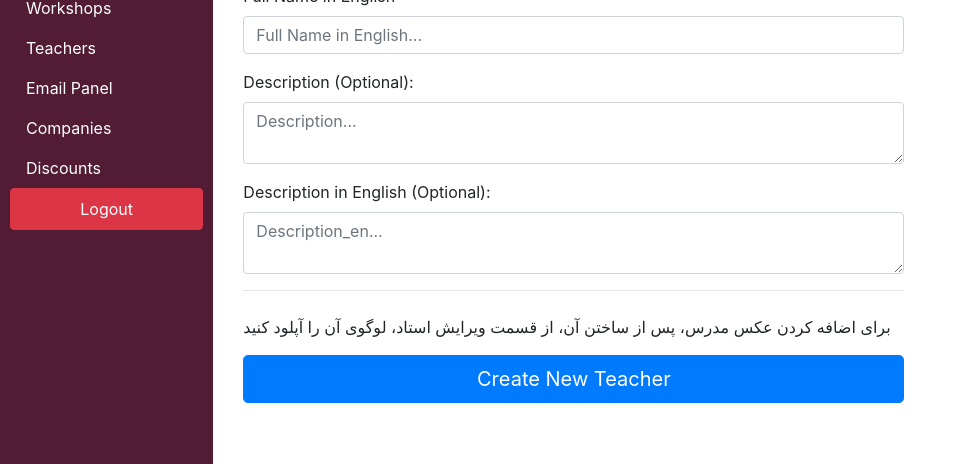
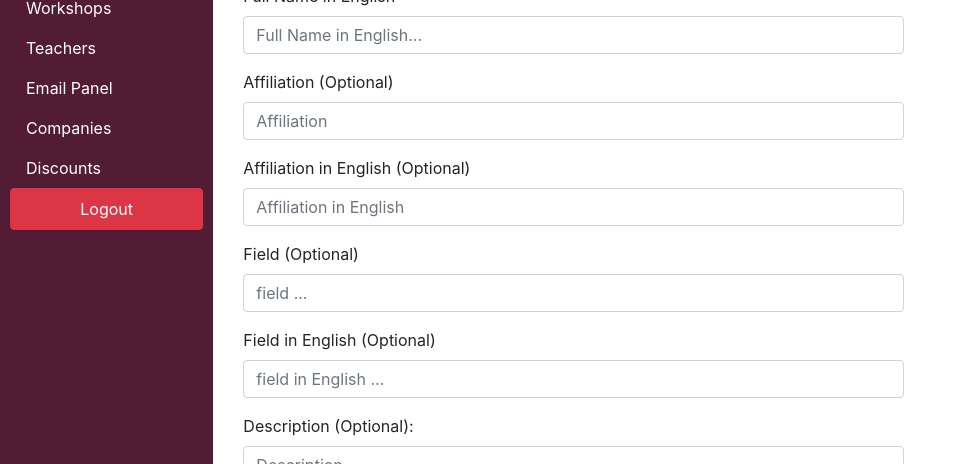
Before and after one commit to linuxfestival/LinuxFest-AdminPanel, a Vue app: page /createteacher in a window 1280 px wide. Shown: the part 158-622 px from the top of the page, without its empty margins (0-967 px from the left). Built offline with nearby package versions, Linux system fonts and the light colour scheme; no server answers; sample sign-in values are in the browser's storage; what vue-notification would draw is missing.

Commit message:
Add new fields to teacher

```diff
--- a/src/views/TeacherCreate.vue
+++ b/src/views/TeacherCreate.vue
@@ -27,6 +27,57 @@
             />
           </div>
         </div>
+        <div class="row">
+          <div class="col-md-12 mb-3">
+            <label for="affiliation">Affiliation (Optional)</label>
+            <input
+              id="affiliation"
+              type="text"
+              class="form-control"
+              placeholder="Affiliation"
+              v-model="newTeacher.affiliation"
+            />
+          </div>
+        </div>
+        <div class="row">
+          <div class="col-md-12 mb-3">
+            <label for="affiliation_en">Affiliation in English (Optional)</label>
+            <input
+              id="affiliation_en"
+              type="text"
+              class="form-control"
+              placeholder="Affiliation in English"
+              v-model="newTeacher.affiliation_en"
+            />
+          </div>
+        </div>
+
+        <div class="row">
+          <div class="col-md-12 mb-3">
+            <label for="field">Field (Optional)</label>
+            <input
+              id="field"
+              type="text"
+              class="form-control"
+              placeholder="field ..."
+              v-model="newTeacher.field"
+            />
+          </div>
+        </div>
+
+        <div class="row">
+          <div class="col-md-12 mb-3">
+            <label for="field_en">Field in English (Optional)</label>
+            <input
+              id="field_en"
+              type="text"
+              class="form-control"
+              placeholder="field in English ..."
+              v-model="newTeacher.field_en"
+            />
+          </div>
+        </div>
+
 
         <div class="mb-3">
           <label for="description">Description (Optional):</label>
--- a/src/views/TeacherProfile.vue
+++ b/src/views/TeacherProfile.vue
@@ -47,7 +47,7 @@
           </div>
 
           <div class="mb-3">
-            <label for="description_en">Description (Optional):</label>
+            <label for="description_en">Description in English (Optional):</label>
             <textarea
               class="form-control"
               id="description_en"
@@ -55,6 +55,49 @@
               v-model="teacher.description_en"
             >
             </textarea>
+          </div>
+
+          <div class="mb-3">
+            <label for="affiliation">Affiliation (Optional)</label>
+            <input
+              id="affiliation"
+              type="text"
+              class="form-control"
+              placeholder="Affiliation"
+              v-model="teacher.affiliation"
+            />
+          </div>
+          <div class="mb-3">
+            <label for="affiliation_en">Affiliation in English (Optional)</label>
+            <input
+              id="affiliation_en"
+              type="text"
+              class="form-control"
+              placeholder="Affiliation in English"
+              v-model="teacher.affiliation_en"
+            />
+          </div>
+
+          <div class="mb-3">
+            <label for="field">Field (Optional)</label>
+            <input
+              id="field"
+              type="text"
+              class="form-control"
+              placeholder="field ..."
+              v-model="teacher.field"
+            />
+          </div>
+
+          <div class="mb-3">
+            <label for="field_en">Field in English (Optional)</label>
+            <input
+              id="field_en"
+              type="text"
+              class="form-control"
+              placeholder="field in English ..."
+              v-model="teacher.field_en"
+            />
           </div>
 
           <hr class="mb-4" />
```
